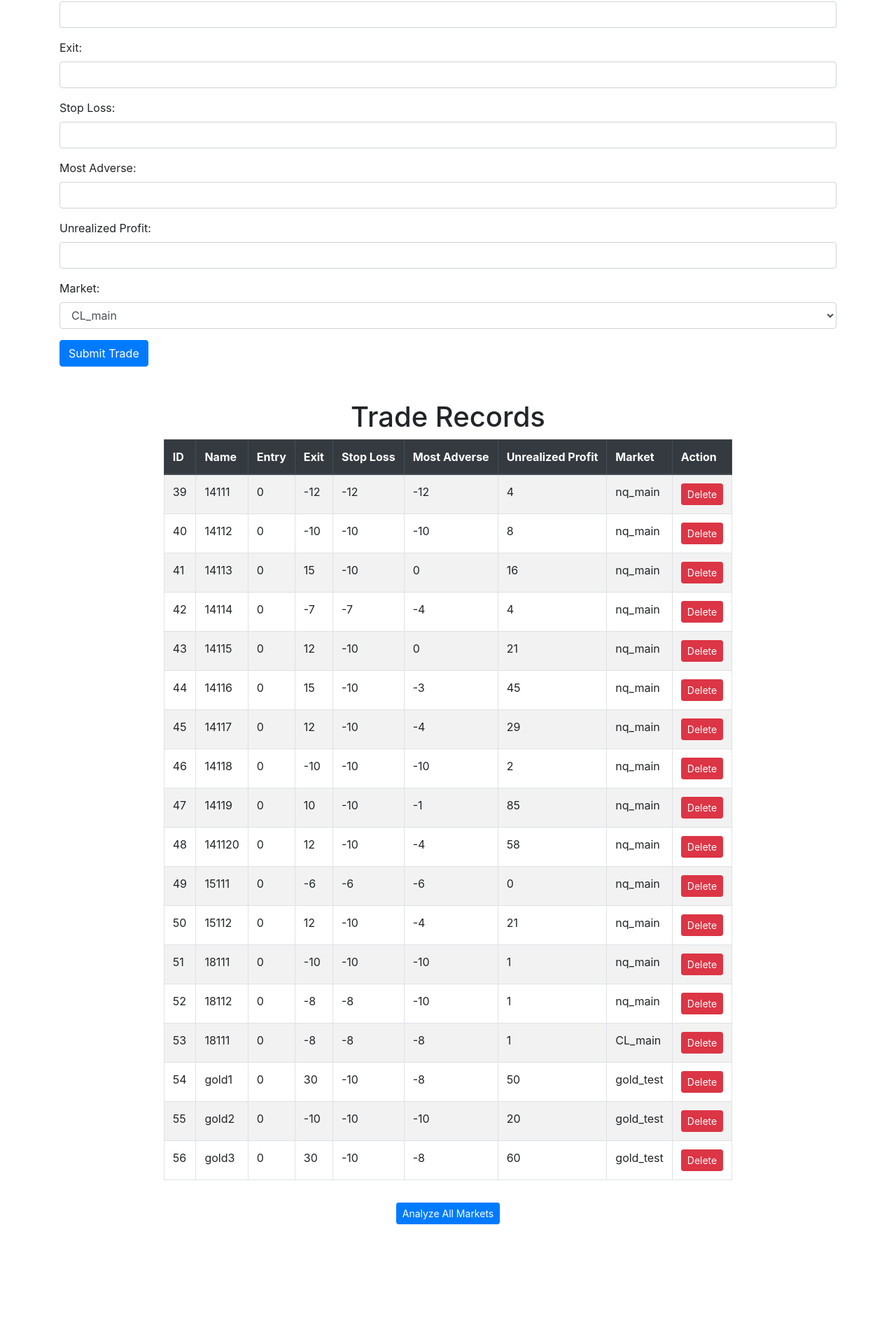
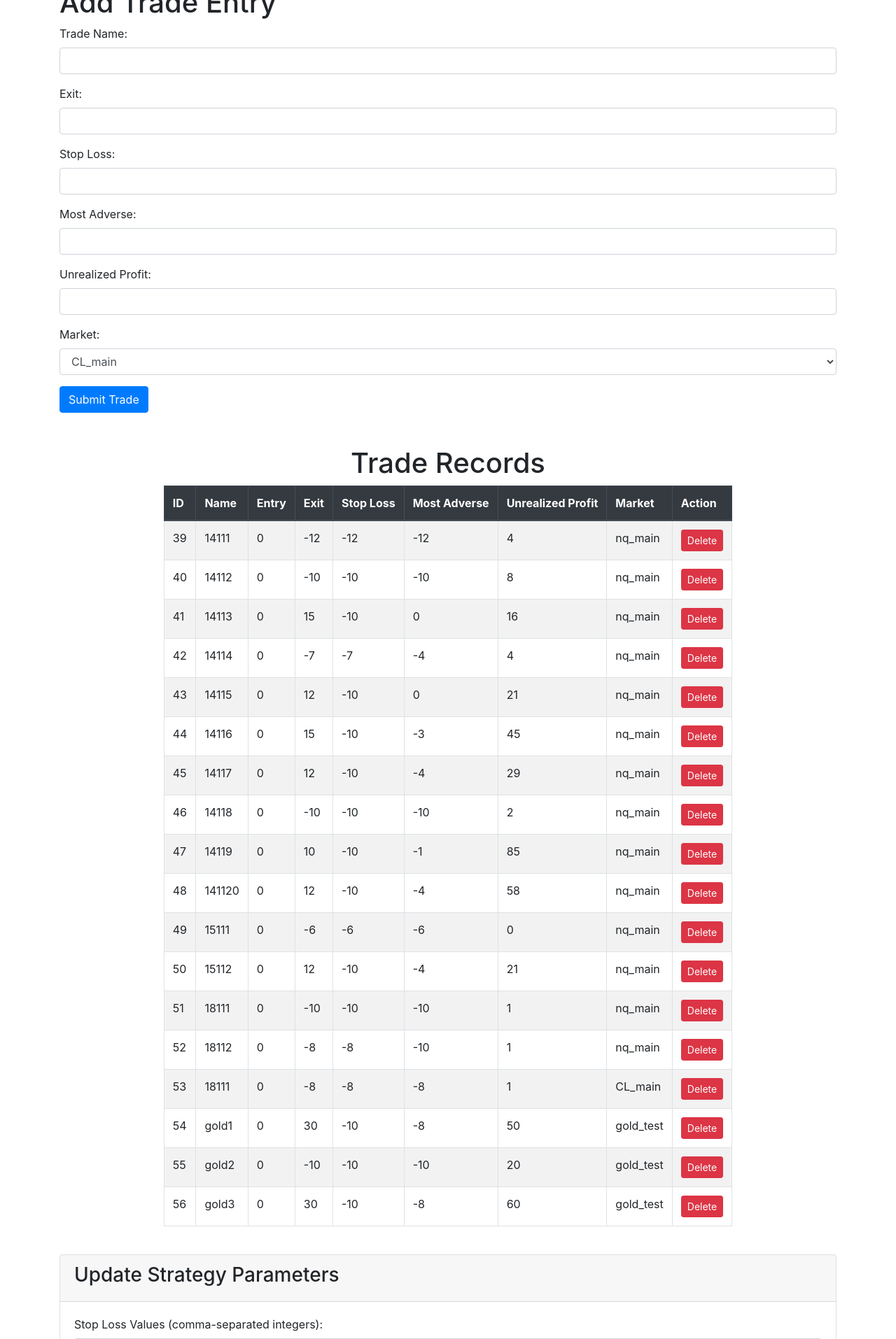
Before and after one commit to ionleader/Trading-Analysis-WebApp, a Flask app: page / in a window 1280 px wide. Shown: the part 1040-2954 px from the top of the page at 70% size. Before the commit the page ends 2790 px from the top, so only its background shows below. Run offline with Flask 3, Linux system fonts and the light colour scheme; data comes from the database, SQL or seed files in the repository; both versions use the stored data as it was after the commit; some libraries are stand-ins or nearby versions.

Commit message:
Stand 19.11

```diff
--- a/app.py
+++ b/app.py
@@ -25,6 +25,13 @@ def init_db():
             unrealized_profit INTEGER NOT NULL,
             market TEXT NOT NULL
         )''')
+        # Add this block to create the strategy_config table
+        conn.execute('''CREATE TABLE IF NOT EXISTS strategy_config (
+                id INTEGER PRIMARY KEY,
+                config_name TEXT UNIQUE,
+                "values" TEXT NOT NULL
+            )''')
+
     print("Database initialized.")
 
 def create_strategy_performance_table():
@@ -107,8 +114,8 @@ def analyze_strategies(trades, market=None):
     Analyze various stop loss and target combinations and actual trade performance.
     Returns the best strategy, performance results, and actual performance metrics.
     """
-    stop_loss_values = [-6, -8, -12]
-    target_values = [10, 16, 20]
+    stop_loss_values = STOP_LOSS_VALUES
+    target_values = TARGET_VALUES
 
     best_strategy = None
     best_performance = -np.inf
@@ -117,6 +124,8 @@ def analyze_strategies(trades, market=None):
     # Filter trades by market if specified
     if market:
         trades = [trade for trade in trades if trade['market'] == market]
+
+    queried_trade_count = len(trades)
 
     # Initialize actual performance metrics
     actual_performance = None
@@ -160,7 +169,7 @@ def analyze_strategies(trades, market=None):
                     'Profit Factor': actual_profit_factor
                 }
 
-    return best_strategy, performance_results, actual_performance
+    return best_strategy, performance_results, actual_performance, queried_trade_count
 
 def validate_trade_entry(exit_value, stop_loss, most_adverse, unrealized_profit):
     try:
@@ -259,7 +268,7 @@ def index():
     actual_performance = None
 
     if trades:
-        best_strategy, performance_results, actual_performance = analyze_strategies(trades)
+        best_strategy, performance_results, actual_performance, queried_trade_count = analyze_strategies(trades)
         save_strategy_performance_to_db(best_strategy, performance_results)
         print(f"Performance Results: {performance_results}")
 
@@ -268,7 +277,10 @@ def index():
                          markets=markets,
                          best_strategy=best_strategy,
                          performance_results=performance_results,
-                         actual_performance=actual_performance)
+                         actual_performance=actual_performance,
+                         STOP_LOSS_VALUES=STOP_LOSS_VALUES,
+                         TARGET_VALUES=TARGET_VALUES,
+                         queried_trade_count=queried_trade_count)
 
 @app.route('/trade_entry', methods=['GET', 'POST'])
 def trade_entry():
@@ -326,14 +338,44 @@ def trade_entry():
     actual_performance = None
 
     if trades:
-        best_strategy, performance_results, actual_performance = analyze_strategies(trades)
+        best_strategy, performance_results, actual_performance, queried_trade_count = analyze_strategies(trades)
 
     return render_template('index.html',
                          trades=trades,
                          markets=markets,
                          best_strategy=best_strategy,
                          performance_results=performance_results,
-                         actual_performance=actual_performance)
+                         actual_performance=actual_performance,
+                         queried_trade_count=queried_trade_count)
+
+
+
+def load_strategy_parameters():
+    """Load strategy parameters from the database."""
+    global STOP_LOSS_VALUES, TARGET_VALUES
+    with get_db() as conn:
+        stop_loss_cursor = conn.execute(
+            'SELECT "values" FROM strategy_config WHERE config_name = "stop_loss_values"'
+        )
+        target_cursor = conn.execute(
+            'SELECT "values" FROM strategy_config WHERE config_name = "target_values"'
+        )
+
+        stop_loss_result = stop_loss_cursor.fetchone()
+        target_result = target_cursor.fetchone()
+
+        # Set default values if not found in database
+        STOP_LOSS_VALUES = [
+            int(x) for x in (stop_loss_result[0].split(',') if stop_loss_result else [-6, -8, -12])
+        ]
+        TARGET_VALUES = [
+            int(x) for x in (target_result[0].split(',') if target_result else [10, 16, 20])
+        ]
+
+
+# Call this during app initialization
+load_strategy_parameters()
+
 
 @app.route('/delete_trade/<int:trade_id>', methods=['POST'])
 def delete_trade(trade_id):
@@ -346,7 +388,7 @@ def perform_action():
     trades = get_all_trades()
     markets = get_all_markets()
 
-    best_strategy, performance_results, actual_performance = analyze_strategies(trades)
+    best_strategy, performance_results, actual_performance, queried_trade_count = analyze_strategies(trades)
     save_strategy_performance_to_db(best_strategy, performance_results)
 
     flash('Action performed successfully!')
@@ -356,7 +398,8 @@ def perform_action():
                          markets=markets,
                          best_strategy=best_strategy,
                          performance_results=performance_results,
-                         actual_performance=actual_performance)
+                         actual_performance=actual_performance,
+                         queried_trade_count=queried_trade_count)
 
 @app.route('/select_market', methods=['POST'])
 def perform_action_selectmarket():
@@ -369,7 +412,7 @@ def perform_action_selectmarket():
     else:
         filtered_trades = trades
 
-    best_strategy, performance_results, actual_performance = analyze_strategies(filtered_trades)
+    best_strategy, performance_results, actual_performance, queried_trade_count = analyze_strategies(filtered_trades)
 
     return render_template('index.html',
                          trades=filtered_trades,
@@ -377,7 +420,8 @@ def perform_action_selectmarket():
                          selected_market=selected_market,
                          performance_results=performance_results,
                          best_strategy=best_strategy,
-                         actual_performance=actual_performance)
+                         actual_performance=actual_performance,
+                         queried_trade_count=queried_trade_count)
 
 @app.route('/manage_markets', methods=['GET'])
 def manage_markets():
@@ -407,5 +451,52 @@ def delete_market(market_id):
         return redirect(url_for('index'))
     return redirect(url_for('manage_markets'))
 
+
+def update_strategy_parameters(stop_loss_values, target_values):
+    """
+    Update the stop loss and target values used in strategy analysis.
+
+    Args:
+        stop_loss_values (list): List of stop loss values to use in simulation
+        target_values (list): List of target values to use in simulation
+    """
+    global STOP_LOSS_VALUES, TARGET_VALUES
+
+    # Validate input
+    if not (isinstance(stop_loss_values, list) and isinstance(target_values, list)):
+        raise ValueError("Inputs must be lists of integers")
+
+    if not all(isinstance(x, int) for x in stop_loss_values + target_values):
+        raise ValueError("All values must be integers")
+
+    STOP_LOSS_VALUES = stop_loss_values
+    TARGET_VALUES = target_values
+
+    print(f"Updated stop loss values: {STOP_LOSS_VALUES}")
+    print(f"Updated target values: {TARGET_VALUES}")
+
+
+# Global variables to store strategy parameters
+STOP_LOSS_VALUES = [-6, -8, -12]
+TARGET_VALUES = [10, 16, 20]
+
+
+@app.route('/update_strategy_params', methods=['POST'])
+def update_strategy_params():
+    try:
+        # Parse comma-separated values from form
+        stop_loss_values = [int(x.strip()) for x in request.form.get('stop_loss_values').split(',')]
+        target_values = [int(x.strip()) for x in request.form.get('target_values').split(',')]
+
+        # Call the update function
+        update_strategy_parameters(stop_loss_values, target_values)
+
+        flash("Strategy parameters updated successfully!")
+        return redirect(url_for('index'))
+    except (ValueError, AttributeError) as e:
+        flash(f"Error updating parameters: Invalid input format")
+        return redirect(url_for('index'))
+
+
 if __name__ == '__main__':
     app.run(port=5001, debug=True)
--- a/templates/index.html
+++ b/templates/index.html
@@ -35,6 +35,12 @@
             </div>
         </div>
 
+        {% if queried_trade_count is defined %}
+            <div class="alert alert-info mt-3" role="alert">
+                 Total Trades: <strong>{{ queried_trade_count }}</strong>
+            </div>
+        {% endif %}
+
         {% if performance_results %}
             <table class="table table-striped table-bordered">
                 <thead>
@@ -63,8 +69,6 @@
         {% endif %}
     </div>
 
-
-
     <!-- Add this section right after the existing performance_results table -->
     {% if actual_performance %}
         <div class="container mt-4">
@@ -86,7 +90,7 @@
                 </tbody>
             </table>
         </div>
-{% endif %}
+    {% endif %}
 
     <div class="container mt-5">
         <h1>Add Trade Entry</h1>
@@ -182,10 +186,63 @@
         </table>
     </div>
 
+    <div class="container mt-4">
+        <div class="card">
+            <div class="card-header">
+                <h3>Update Strategy Parameters</h3>
+            </div>
+            <div class="card-body">
+                <form action="{{ url_for('update_strategy_params') }}" method="POST" id="strategyParamsForm">
+                    <div class="form-group">
+                        <label for="stop_loss_values">Stop Loss Values (comma-separated integers):</label>
+                        <input type="text"
+                               class="form-control"
+                               id="stop_loss_values"
+                               name="stop_loss_values"
+                               value="{{ STOP_LOSS_VALUES|join(',') }}"
+                               pattern="^-?\d+(?:\s*,\s*-?\d+)*$"
+                               required
+                               placeholder="-6,-8,-12">
+                        <small class="form-text text-muted">Enter integers separated by commas (e.g., -6,-8,-12)</small>
+                    </div>
+                    <div class="form-group">
+                        <label for="target_values">Target Values (comma-separated integers):</label>
+                        <input type="text"
+                               class="form-control"
+                               id="target_values"
+                               name="target_values"
+                               value="{{ TARGET_VALUES|join(',') }}"
+                               pattern="^-?\d+(?:\s*,\s*-?\d+)*$"
+                               required
+                               placeholder="10,16,20">
+                        <small class="form-text text-muted">Enter integers separated by commas (e.g., 10,16,20)</small>
+                    </div>
+                    <button type="submit" class="btn btn-primary">Update Parameters</button>
+                </form>
+            </div>
+        </div>
+    </div>
+
     <div class="d-flex justify-content-center mt-3 mb-5">
         <form action="{{ url_for('perform_action') }}" method="POST">
             <button type="submit" class="btn btn-primary btn-sm">Analyze All Markets</button>
         </form>
+
     </div>
+
+    <script>
+    document.getElementById('strategyParamsForm').addEventListener('submit', function(event) {
+        const stopLossValues = document.getElementById('stop_loss_values').value;
+        const targetValues = document.getElementById('target_values').value;
+
+        // Validate that inputs are comma-separated integers
+        const integerPattern = /^-?\d+(?:\s*,\s*-?\d+)*$/;
+
+        if (!integerPattern.test(stopLossValues) || !integerPattern.test(targetValues)) {
+            event.preventDefault();
+            alert('Please enter valid comma-separated integers.');
+        }
+    });
+    </script>
 </body>
 </html>
```
Also changed, not shown: trades.db.
